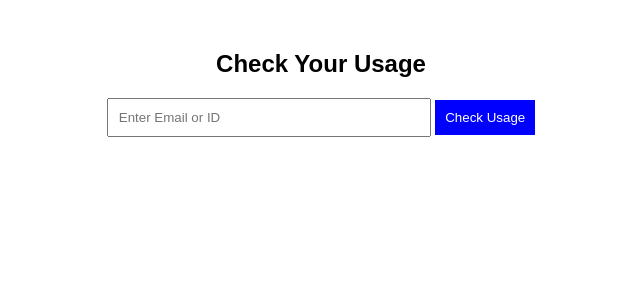
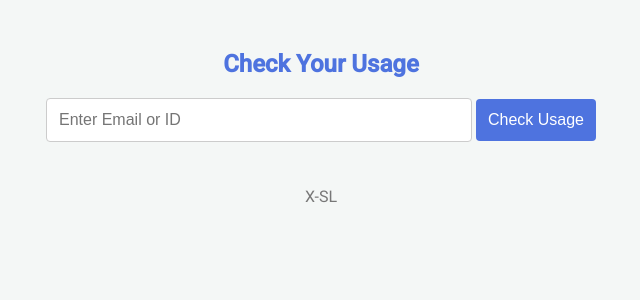
Before and after one commit to pathumaaa/SACHI-X, a Flask app: page / in a window 1280 px wide. Shown: the top 300 px of the page, without its empty margins (319-959 px from the left). Run offline with Flask 2, Linux system fonts and the light colour scheme.

Commit message:
Update index.html

```diff
--- a/templates/index.html
+++ b/templates/index.html
@@ -4,11 +4,49 @@
     <meta charset="UTF-8">
     <meta name="viewport" content="width=device-width, initial-scale=1.0">
     <title>Check Usage</title>
+    <link href="https://fonts.googleapis.com/css2?family=Roboto:wght@400;500&display=swap" rel="stylesheet">
     <style>
-        body { font-family: Arial, sans-serif; text-align: center; margin-top: 50px; }
-        input { padding: 10px; width: 300px; }
-        button { padding: 10px; background-color: blue; color: white; border: none; cursor: pointer; }
-        button:hover { background-color: darkblue; }
+        body {
+            font-family: 'Roboto', sans-serif;
+            background-color: #f4f7f6;
+            color: #333;
+            text-align: center;
+            margin-top: 50px;
+            padding: 0 15px;
+        }
+
+        h2 {
+            color: #4e73df;
+        }
+
+        input {
+            padding: 12px;
+            width: 100%;
+            max-width: 400px;
+            border: 1px solid #ccc;
+            border-radius: 4px;
+            margin-bottom: 15px;
+            font-size: 16px;
+        }
+
+        button {
+            padding: 12px;
+            background-color: #4e73df;
+            color: white;
+            border: none;
+            border-radius: 4px;
+            cursor: pointer;
+            font-size: 16px;
+        }
+
+        button:hover {
+            background-color: #2e59d9;
+        }
+
+        .footer {
+            margin-top: 30px;
+            color: #777;
+        }
     </style>
 </head>
 <body>
@@ -17,5 +55,8 @@
         <input type="text" name="user_input" placeholder="Enter Email or ID" required>
         <button type="submit">Check Usage</button>
     </form>
+    <div class="footer">
+        <p>X-SL</p>
+    </div>
 </body>
 </html>
```
